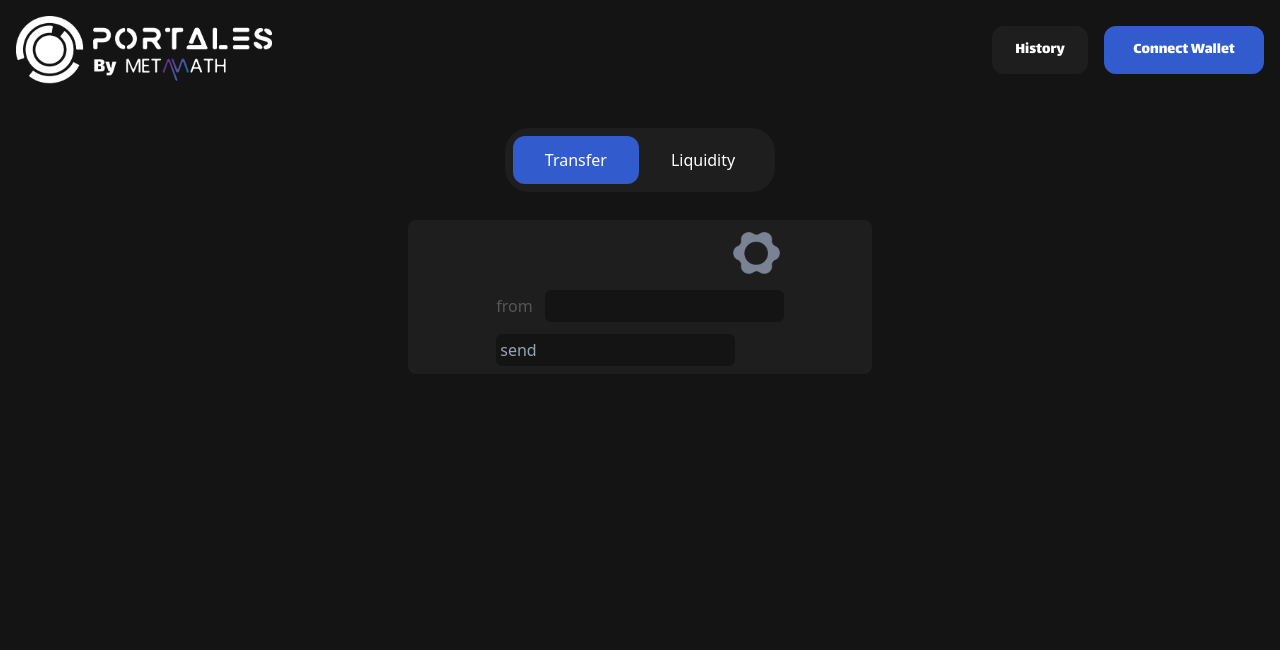
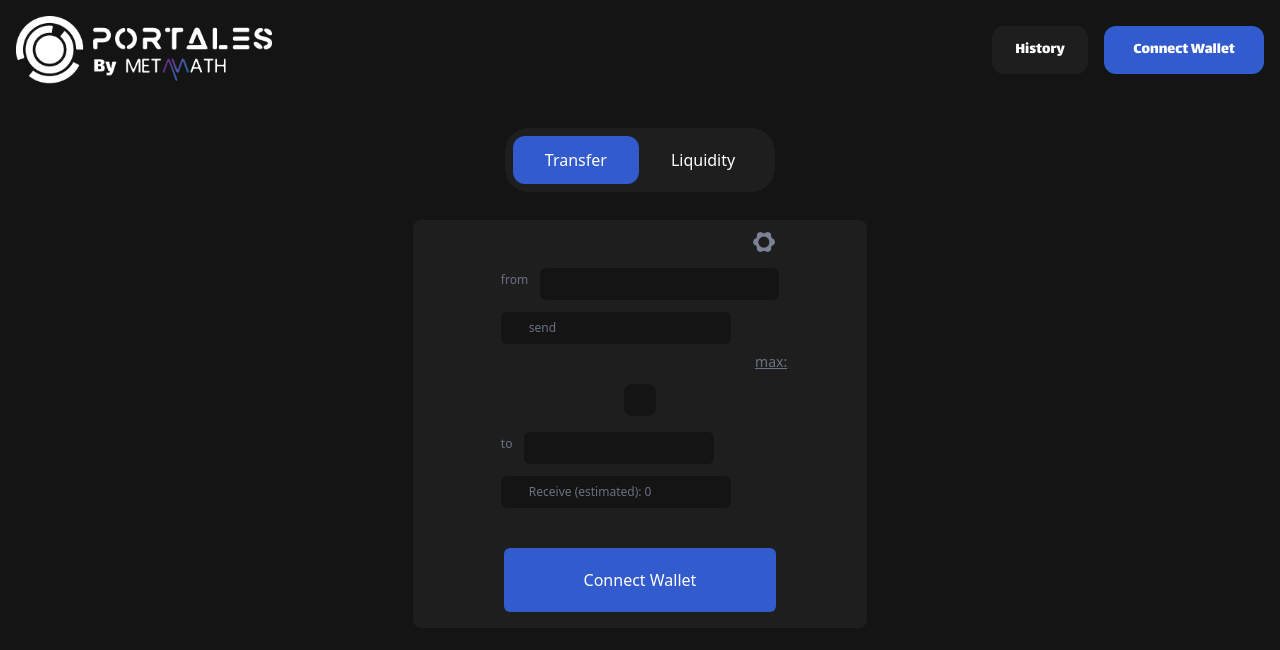
Before and after one commit to metamathstudios/portales-by-metamath, a React (Vite) app: page / in a window 1280 px wide. Shown: the top 650 px of the page. Built offline with nearby package versions, Linux system fonts and the light colour scheme.

Commit message:
feat: finished the main form componnent (missing style a little more)

```diff
--- a/src/components/Bridge.tsx
+++ b/src/components/Bridge.tsx
@@ -13,7 +13,7 @@ function Bridge() {
 
   return (
     <div className="flex flex-col justify-start items-center">
-      <div className="flex h-16 px-2 bg-button-grey text-white rounded-3xl my-7 items-center">
+      <div className="flex h-16 px-2 bg-button-gray text-white rounded-3xl my-7 items-center">
         <button className={select === 'transfer' ? 'bg-button-blue rounded-xl py-3 px-8 ease-linear duration-300' : 'text-white rounded-xl py-3 px-8 ease-linear duration-300'} onClick={() => handleButton('transfer')}>
           Transfer
         </button>
@@ -24,19 +24,26 @@ function Bridge() {
 
       {select == 'transfer' ?
 
-      <div className="text-secondary-grey bg-button-grey rounded-lg pl-20 pr-20">
+      <div className="text-gray-500 bg-button-gray rounded-lg pl-20 pr-20">
         <div className='flex flex-row-reverse p-3'>
-          <img src={config} alt="Options" className='w-2/12' />
+          <img src={config} alt="Options" width={22} className='' />
         </div>
         <div className="">
-          <div className="flex flex-row p-2"><p className='pr-3'>from</p><form><input className='bg-background rounded-md p-1 -my-1' type="text" /></form></div>
-          <div className="flex flex-row p-2"><form><input  placeholder='send' className='bg-background rounded-md p-1' type="text" /></form></div>
+          <div className="flex flex-row p-2"><p className='pr-3 text-xs'>from</p><form><input className='bg-background rounded-md p-1 -my-1' type="text" /></form></div>
+          <div className="flex flex-row p-2"><form><input  placeholder='send' className='bg-background placeholder-gray-500 rounded-md p-2 px-7 text-xs' type="text" /></form></div>
         </div>
+        <div className="flex flex-row-reverse text-gray-500 underline underline-offset-1 text-sm"><button>max:</button></div>
+        <div className='flex flex-col justify-center items-center'>
+          <button className='p-4 rounded-lg my-3 hover:border-2 hover:border-button-blue bg-background'><img src="" alt="" /></button>
+        </div>
+        <div className="flex flex-row p-2 text-xs"><p className='pr-3'>to</p><form><input className='bg-background rounded-md p-2 -my-1' type="text" /></form></div>
+        <div className="flex flex-row p-2"><form><input  placeholder='Receive (estimated): 0' className='bg-background placeholder-gray-500 rounded-md p-2 px-7 text-xs' type="text" /></form></div>
+        <div className='flex flex-row justify-center pt-8 pb-4'><button className='py-5 px-20 rounded-md text-white bg-button-blue'>Connect Wallet</button></div>
       </div>
 
       :
 
-      <div className="text-secondary-grey bg-button-grey rounded-lg pl-20 pr-20">
+      <div className="text-secondary-gray bg-button-gray rounded-lg pl-20 pr-20">
       cadeado asset
       </div>
     }
--- a/src/components/Navbar.tsx
+++ b/src/components/Navbar.tsx
@@ -6,10 +6,10 @@ function Navbar() {
       <div className='flex p-4'>
         <img className='w-3/12' src={logo} alt="MetaMath" />
       </div>
-      <div className='hidden md:flex flex-row p-4 -mx-20 space-x-4 items-center'>
-        <button className='w-24 p-3 bg-button-grey rounded-xl text-white text-md'>History</button>
+      <div className='hidden md:flex flex-row p-4 -mx-20 xl:-mx-50 space-x-4 items-center'>
+        <button className='w-24 p-3 bg-button-gray rounded-xl text-white text-md'>History</button>
         <button className='w-40 p-3 bg-button-blue rounded-xl text-white text-md'>Connect Wallet </button>
-        <button className='w-16 p-3 bg-button-grey rounded-xl font-black text-white text-lg tracking-widest'>...</button>
+        <button className='w-16 p-3 bg-button-gray rounded-xl font-black text-white text-lg tracking-widest'>...</button>
       </div>
     </div>
   )
--- a/tailwind.config.js
+++ b/tailwind.config.js
@@ -7,9 +7,9 @@ module.exports = {
     extend: {
       colors: {
         'background': '#141414',
-        'button-grey': '#1E1E1E',
+        'button-gray': '#1E1E1E',
         'button-blue': '#325BCE',
-        'secondary-grey': '#565656',
+        'secondary-gray': '#565656',
       },
       fontFamily: {
         'lalezar': ["'Lalezar'", 'cursive']
```
